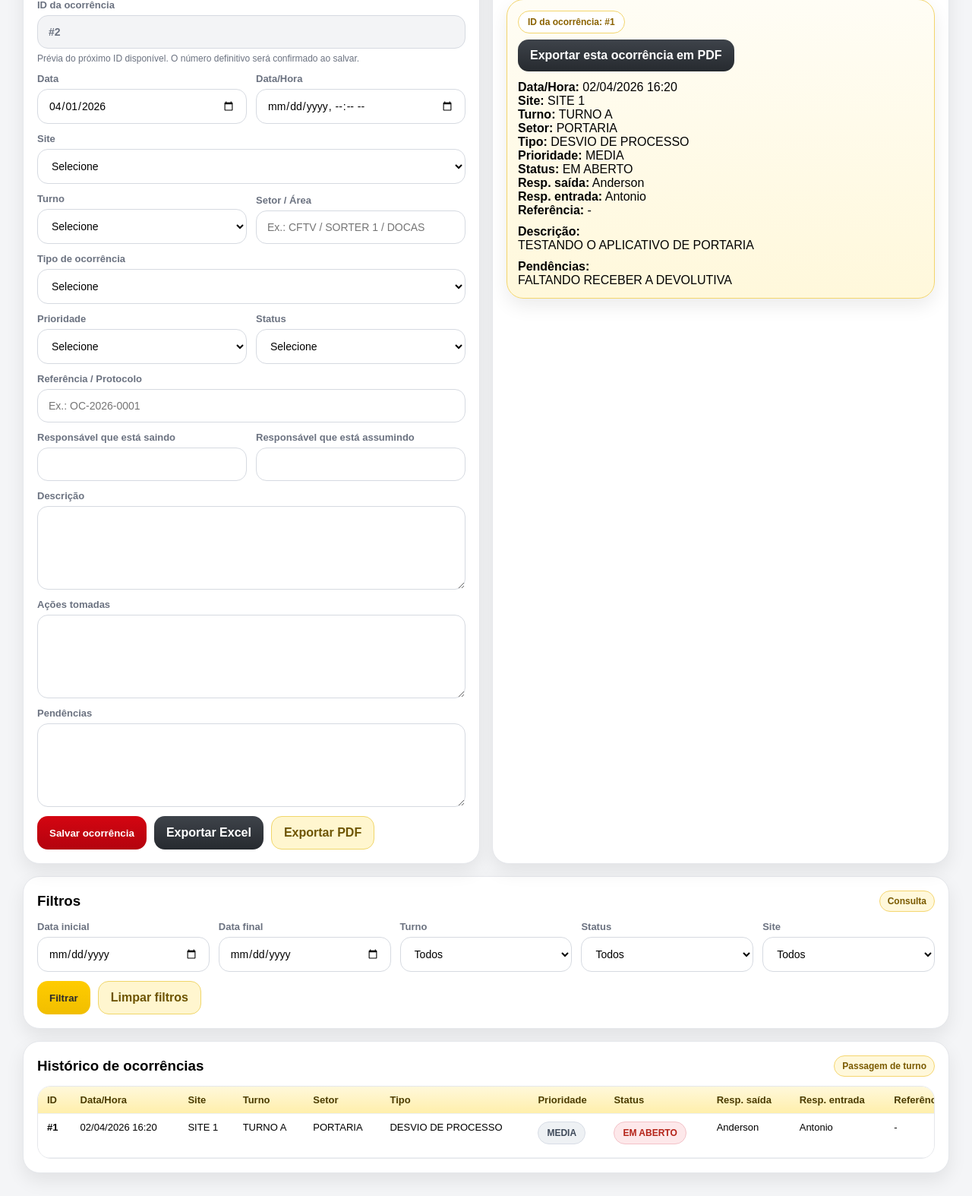
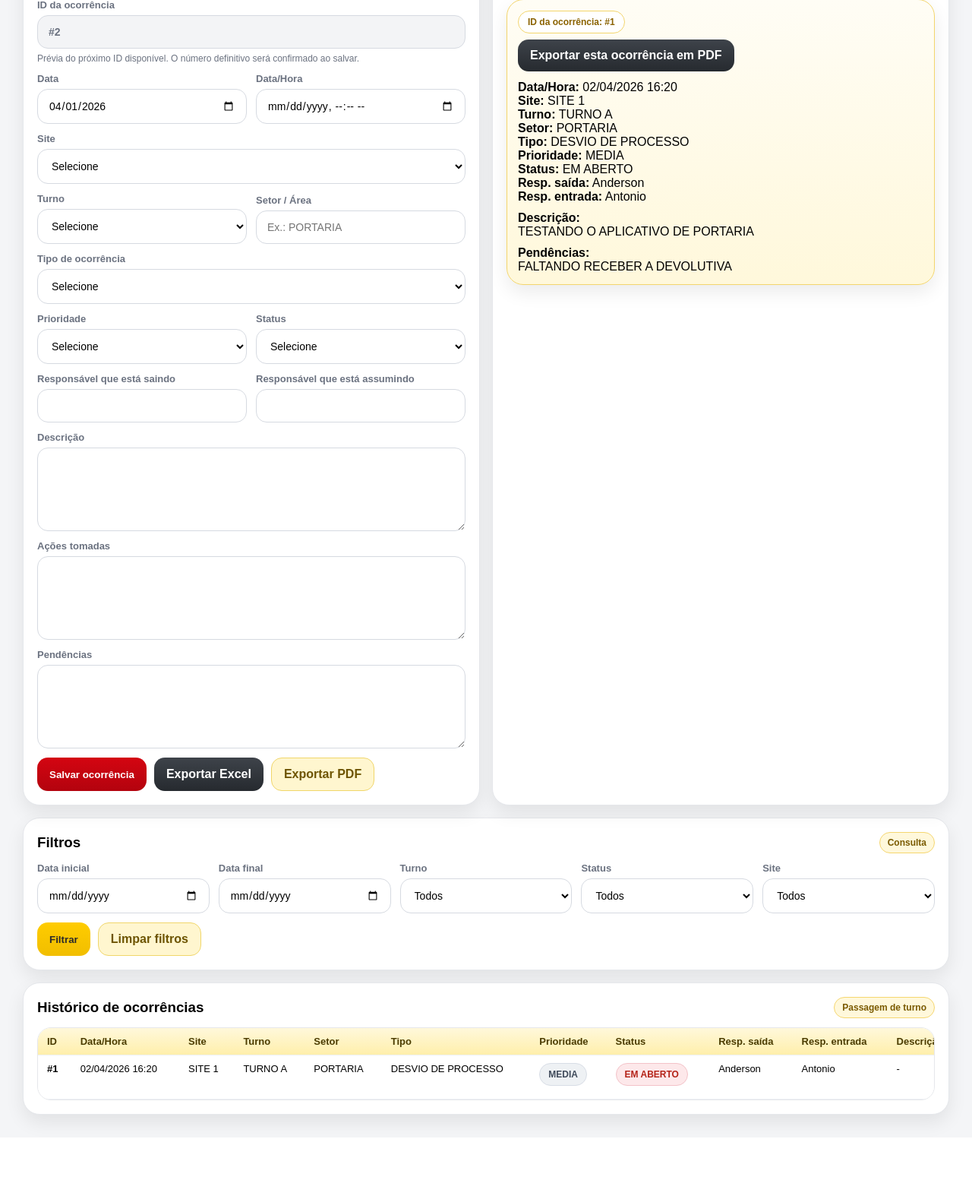
Before and after one commit to Anderson706/Livro_Ocorrencia, a Flask app: page / in a window 1280 px wide. Shown: the part 530-2104 px from the top of the page at 76% size. After the commit the page ends 2022 px from the top, so only its background shows below. Run offline with Flask 3, Linux system fonts and the light colour scheme; a user stored in the database is signed in.

Commit message:
ALTERAÇÃO 02/04/2026
Retirada da referencia da tabela

```diff
--- a/app.py
+++ b/app.py
@@ -775,7 +775,7 @@ def export_ocorrencia_individual_pdf(ocorrencia_id):
         ["Status", ocorrencia.status or "-"],
         ["Responsável saída", ocorrencia.responsavel_saida or "-"],
         ["Responsável entrada", ocorrencia.responsavel_entrada or "-"],
-        ["Referência", ocorrencia.referencia or "-"],
+
         ["Criado por", ocorrencia.criado_por or "-"],
     ]
 
@@ -829,7 +829,7 @@ def export_ocorrencia_individual_pdf(ocorrencia_id):
         ("Status", ocorrencia.status or "-"),
         ("Responsável saída", ocorrencia.responsavel_saida or "-"),
         ("Responsável entrada", ocorrencia.responsavel_entrada or "-"),
-        ("Referência", ocorrencia.referencia or "-"),
+
         ("Criado por", ocorrencia.criado_por or "-"),
         ("Criado em", ocorrencia.created_at.strftime("%d/%m/%Y %H:%M") if ocorrencia.created_at else "-"),
         ("Atualizado em", ocorrencia.updated_at.strftime("%d/%m/%Y %H:%M") if ocorrencia.updated_at else "-"),
--- a/templates/livro_ocorrencia.html
+++ b/templates/livro_ocorrencia.html
@@ -413,7 +413,7 @@
           </div>
           <div class="field">
             <label>Setor / Área</label>
-            <input type="text" name="setor" placeholder="Ex.: CFTV / SORTER 1 / DOCAS" required>
+            <input type="text" name="setor" placeholder="Ex.: PORTARIA" required>
           </div>
           <div class="field">
             <label>Tipo de ocorrência</label>
@@ -452,10 +452,7 @@
               <option value="FINALIZADO">FINALIZADO</option>
             </select>
           </div>
-          <div class="field">
-            <label>Referência / Protocolo</label>
-            <input type="text" name="referencia" placeholder="Ex.: OC-2026-0001">
-          </div>
+
         </div>
 
         <div style="height:12px"></div>
@@ -527,7 +524,7 @@
           <div><strong>Status:</strong> {{ ultima_ocorrencia.status }}</div>
           <div><strong>Resp. saída:</strong> {{ ultima_ocorrencia.responsavel_saida }}</div>
           <div><strong>Resp. entrada:</strong> {{ ultima_ocorrencia.responsavel_entrada }}</div>
-          <div><strong>Referência:</strong> {{ ultima_ocorrencia.referencia or '-' }}</div>
+
 
           <div style="margin-top:10px;"><strong>Descrição:</strong></div>
           <div>{{ ultima_ocorrencia.descricao }}</div>
@@ -618,7 +615,7 @@
             <th>Status</th>
             <th>Resp. saída</th>
             <th>Resp. entrada</th>
-            <th>Referência</th>
+
             <th>Descrição</th>
             <th>Ações</th>
           </tr>
```
Also changed, not shown: livro_ocorrencias.db.
